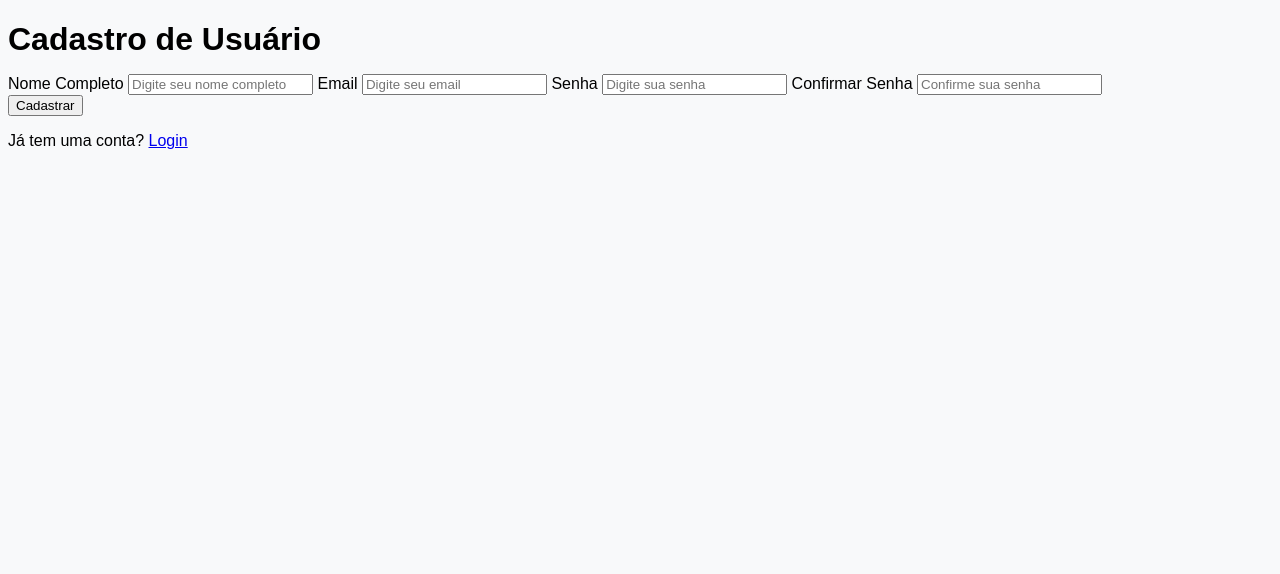
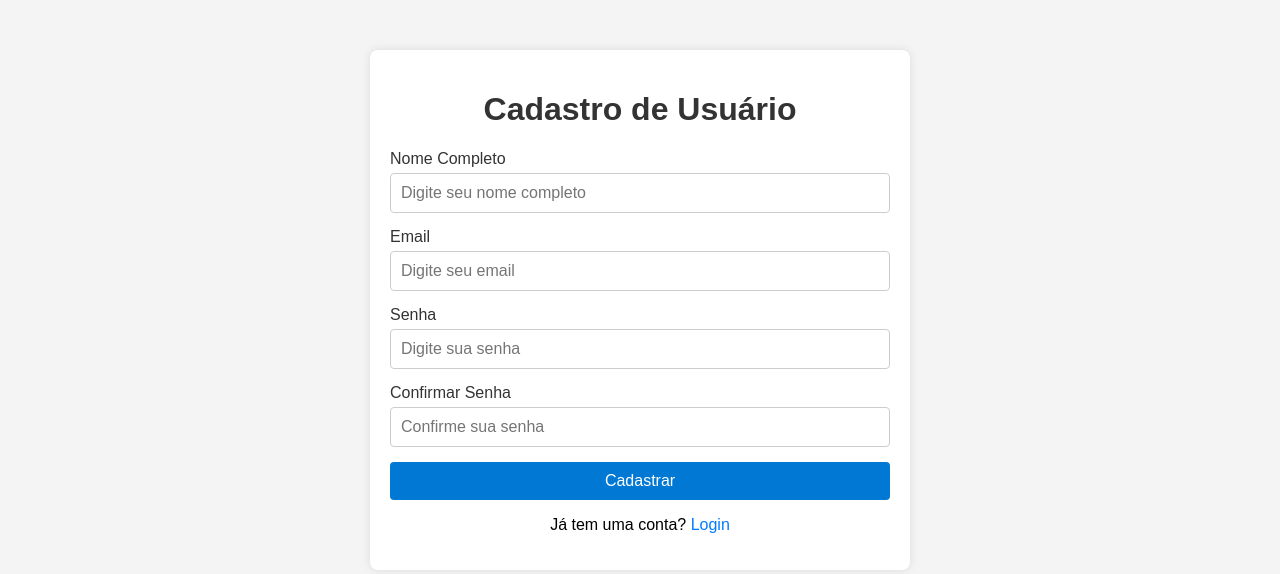
Before and after one commit to MarcosCarnevale/controle-de-despesas, a Flask app: page /cadastrar_usuario in a window 1280 px wide. Shown: the top 574 px of the page. Run offline with Flask 3, Linux system fonts and the light colour scheme.

Commit message:
Justando css da paginas

```diff
--- /dev/null
+++ b/static/styles_usuarios.css
@@ -0,0 +1,72 @@
+body {
+    font-family: Arial, sans-serif;
+    background-color: #f4f4f4;
+    margin: 0;
+    padding: 0;
+}
+
+.container {
+    width: 100%;
+    max-width: 500px;
+    margin: 50px auto;
+    padding: 20px;
+    background-color: #fff;
+    box-shadow: 0 0 10px rgba(0, 0, 0, 0.1);
+    border-radius: 8px;
+}
+
+h1 {
+    text-align: center;
+    color: #333;
+}
+
+form {
+    display: flex;
+    flex-direction: column;
+}
+
+label {
+    margin-bottom: 5px;
+    color: #333;
+}
+
+input[type="text"],
+input[type="email"],
+input[type="password"] {
+    padding: 10px;
+    margin-bottom: 15px;
+    border: 1px solid #ccc;
+    border-radius: 4px;
+    font-size: 16px;
+}
+
+input[type="submit"] {
+    padding: 10px;
+    background-color: #0078d4;
+    color: #fff;
+    border: none;
+    border-radius: 4px;
+    font-size: 16px;
+    cursor: pointer;
+}
+
+input[type="submit"]:hover {
+    background-color: #0078d4;
+}
+
+#error-message p {
+    margin: 0;
+}
+
+p {
+    text-align: center;
+}
+
+a {
+    color: #007bff;
+    text-decoration: none;
+}
+
+a:hover {
+    text-decoration: underline;
+}
--- a/templates/cadastrar_pagamento.html
+++ b/templates/cadastrar_pagamento.html
@@ -6,7 +6,7 @@
     <title>Cadastrar Pagamento</title>
     <link rel="stylesheet" href="https://stackpath.bootstrapcdn.com/bootstrap/4.5.2/css/bootstrap.min.css">
     <link rel="stylesheet" href="https://cdnjs.cloudflare.com/ajax/libs/font-awesome/5.15.3/css/all.min.css">
-    <link rel="stylesheet" href="{{ url_for('static', filename='styles_system.css') }}">
+    <link rel="stylesheet" href="{{ url_for('static', filename='styles_pagamentos.css') }}">
 </head>
 <body>
     <div class="d-flex vh-100">
--- a/templates/cadastrar_usuario.html
+++ b/templates/cadastrar_usuario.html
@@ -4,7 +4,7 @@
     <meta charset="UTF-8">
     <meta name="viewport" content="width=device-width, initial-scale=1.0">
     <title>Cadastro de Usuário</title>
-    <link rel="stylesheet" href="{{ url_for('static', filename='styles.css') }}">
+    <link rel="stylesheet" href="{{ url_for('static', filename='styles_usuarios.css') }}">
 </head>
 <body>
     <div class="container">
--- a/templates/login.html
+++ b/templates/login.html
@@ -4,7 +4,7 @@
     <meta charset="UTF-8">
     <meta name="viewport" content="width=device-width, initial-scale=1.0">
     <title>Login</title>
-    <link rel="stylesheet" href="{{ url_for('static', filename='styles.css') }}">
+    <link rel="stylesheet" href="{{ url_for('static', filename='styles_login.css') }}">
 </head>
 <body>
     <div class="container">
@@ -16,7 +16,7 @@
             <label for="senha">Senha</label>
             <input type="password" id="senha" name="senha" placeholder="Digite sua senha" required>
 
-            <div id="error-message" style="color: rgb(34, 33, 33); font-size: 14px;">
+            <div id="error-message">
                 {% with messages = get_flashed_messages(with_categories=true) %}
                     {% if messages %}
                         {% for category, message in messages %}
```
Also changed, not shown: static/styles_login.css (added, +80 -0 lines), static/styles_pagamentos.css (renamed from static/styles_system.css, +8 -6 lines), contas_a_pagar/cnt_a_pg.db.
